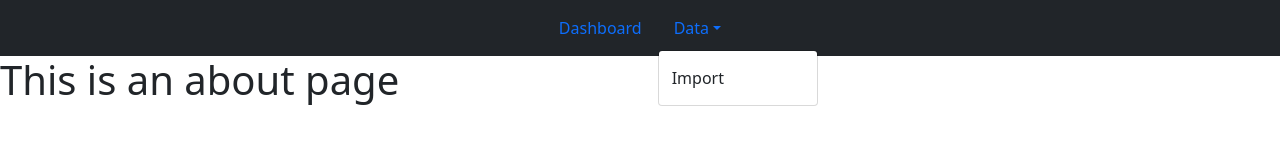
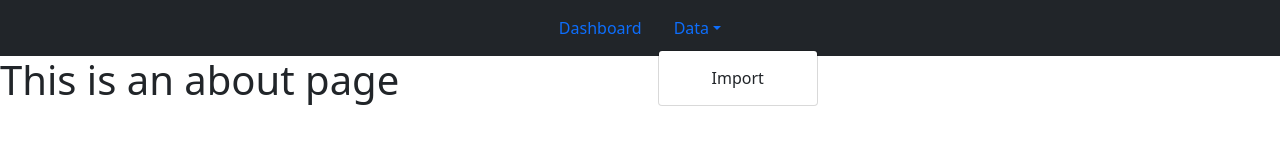
Before and after one commit to AmadejKrepek/sport-data-visualization, a Vue app: page /about in a window 1280 px wide. Both pictures are taken after a click on the button "Data". Shown: the top 160 px of the page. Built offline with nearby package versions, Linux system fonts and the light colour scheme.

Commit message:
Fixed dynamic load

```diff
--- a/src/components/Data/Import/ImportModal.vue
+++ b/src/components/Data/Import/ImportModal.vue
@@ -1,5 +1,4 @@
 <template>
-<!-- Modal -->
 <div class="modal fade" id="importDataModal" data-bs-backdrop="static" data-bs-keyboard="false" tabindex="-1" aria-labelledby="importDataModalLabel" aria-hidden="true">
   <div class="modal-dialog">
     <div class="modal-content">
@@ -12,7 +11,7 @@
       </div>
       <div class="modal-footer">
         <button type="button" class="btn btn-secondary" data-bs-dismiss="modal">Close</button>
-        <button type="button" class="btn btn-primary">Finish</button>
+        <button type="button" class="btn btn-primary"  :disabled="!GetSuccess">Load</button>
       </div>
     </div>
   </div>
@@ -24,8 +23,18 @@ import ImportInput from '../Import/ImportInput.vue'
 
 export default {
     name: 'ImportModal',
+    data() {
+      return {
+        disabled: 0
+      }
+    },
     components: {
         ImportInput,
     },
+    computed: {
+        GetSuccess() {
+            return this.$store.getters.getSuccess;
+        }
+    }
 }
 </script>
--- a/src/components/Nav/HeadNav.vue
+++ b/src/components/Nav/HeadNav.vue
@@ -5,7 +5,7 @@
       </li>
       <li class="nav-item dropdown">
         <div class="nav-link dropdown-toggle" id="navbarDropdownMenuLink" role="button" data-bs-toggle="dropdown" aria-expanded="false">Data</div>
-          <ul class="dropdown-menu" aria-labelledby="navbarDropdownMenuLink">
+          <ul class="dropdown-menu text-center" aria-labelledby="navbarDropdownMenuLink">
               <li>
                 <!-- Button trigger modal -->
                 <button type="button" class="btn" data-bs-toggle="modal" data-bs-target="#importDataModal">
```
Also changed, not shown: src/components/Data/Import/ImportInput.vue (+4 -4 lines).
